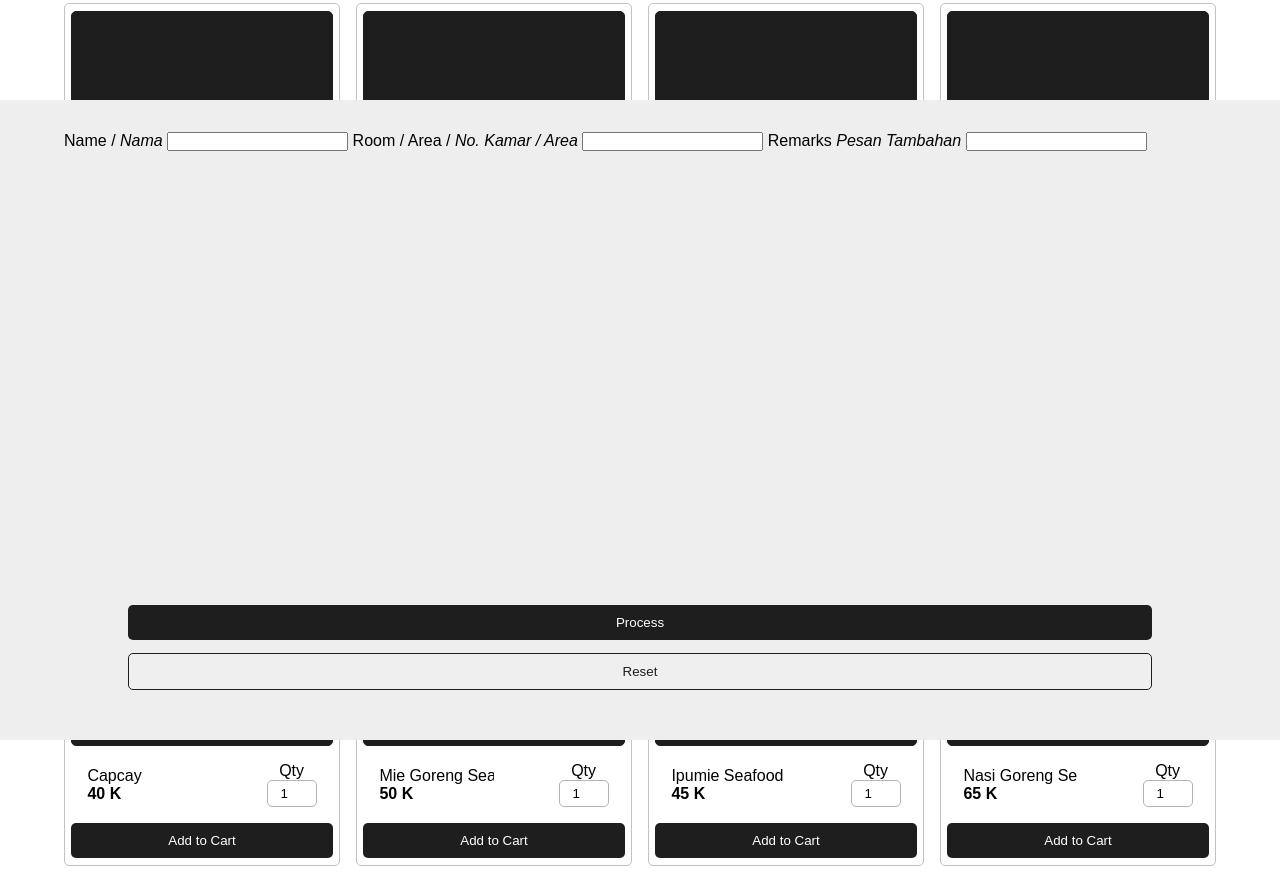
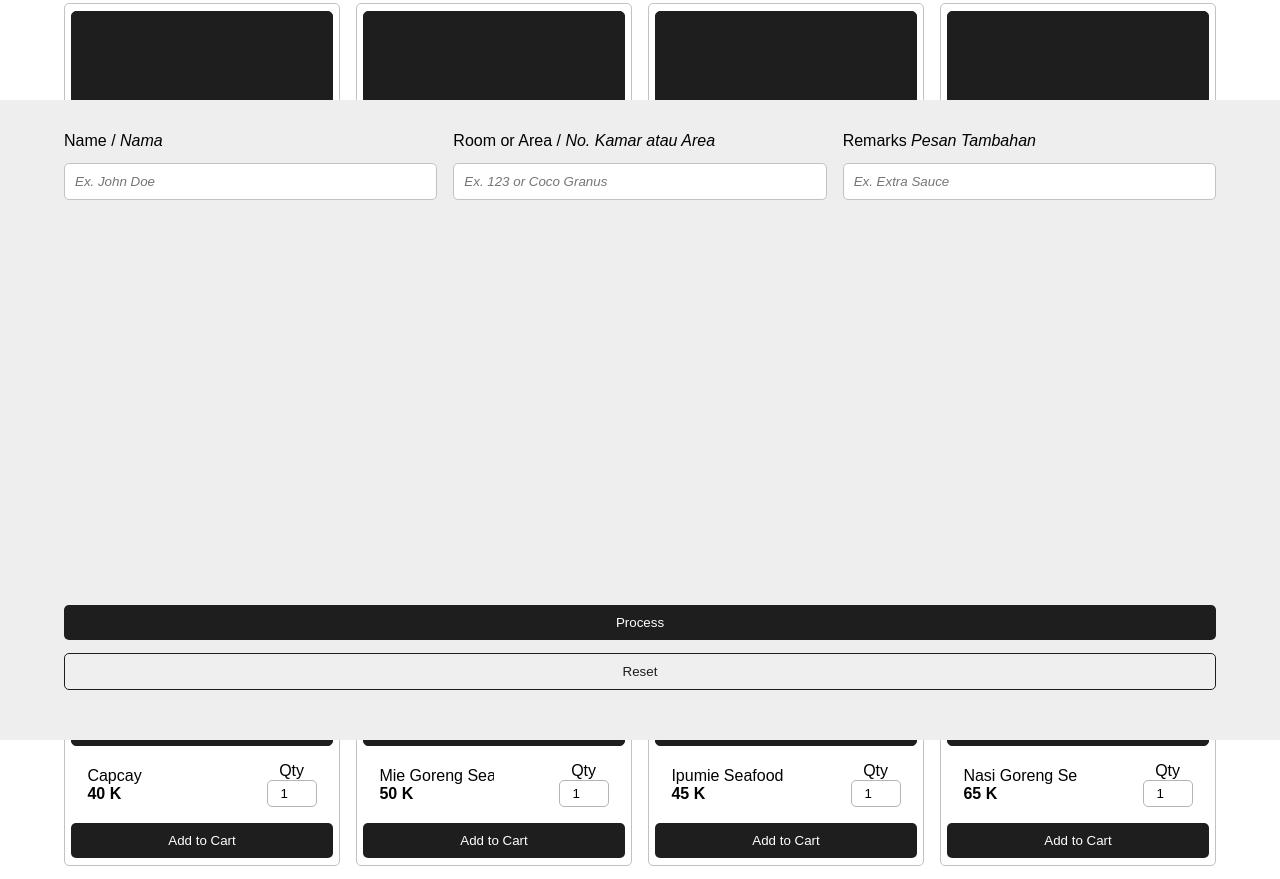
Before and after one commit to uiuxkimabe/menuorder, a plain HTML site: page index.html in a window 1280 px wide. Shown: the part 860-1739 px from the top of the page. Drawn offline with nearby package versions, Linux system fonts and the light colour scheme; a web font is replaced by a local one.

Commit message:
add form for input name area, and add order msg for wa

```diff
--- a/index.html
+++ b/index.html
@@ -545,17 +545,33 @@
     <section id="cart-place">
       <div class="container">
         <div class="row">
-          <form>
-            <label>Name / <i>Nama</i></label>
-            <input type="text" />
-            <label>Room / Area / <i>No. Kamar / Area</i></label>
-            <input type="text" />
-            <label>Remarks <i>Pesan Tambahan</i></label>
-            <input type="text" />
+          <form class="d-grid">
+            <div class="col">
+              <label>Name / <i>Nama</i></label>
+              <input
+                type="text"
+                placeholder="Ex. John Doe"
+                id="customer"
+                required
+              />
+            </div>
+            <div class="col">
+              <label>Room or Area / <i>No. Kamar atau Area</i></label>
+              <input
+                type="text"
+                placeholder="Ex. 123 or Coco Granus"
+                id="area"
+                required
+              />
+            </div>
+            <div class="col">
+              <label>Remarks <i>Pesan Tambahan</i></label>
+              <input type="text" placeholder="Ex. Extra Sauce" id="remark" />
+            </div>
           </form>
-          <ul></ul>
           <button type="submit" id="wa">Process</button>
           <button type="submit" id="reset">Reset</button>
+          <ul></ul>
         </div>
         <figcaption class="tampung"></figcaption>
       </div>
--- a/src/js/index.js
+++ b/src/js/index.js
@@ -315,16 +315,28 @@ allAddCart[32].addEventListener("click", () => {
   addCart(32);
 });
 
+const customer = document.getElementById("customer");
+const area = document.getElementById("area");
+const remark = document.getElementById("remark");
+const wa = document.getElementById("wa");
+
 function msg() {
+
   const url =
-    "https://api.whatsapp.com/send?phone=6281385532791&text=Order%20%3A%0A*" +
+    "https://api.whatsapp.com/send?phone=6281385532791&text=Hi%2C%20Grand%20Ussu.%20Saya%20Mau%20Order%20Ya%20!!!%0ANama%20%3A%20*" +
+    customer.value +
+    "*%0AArea%20%3A%20*" +
+    area.value +
+    "*%0APesan%20Tambahan%20%3A%20*" +
+    remark.value +
+    "*%0ASaya%20Pesan%20%3A%20%0A*" +
     tampung.textContent +
-    "*%20%3A%20";
+    "*%0A%0A%0A*)%20Pembayaran%20dilakukan%20setelah%20pesanan%20dipastikan%20benar%2C%20melalui%0A-%20Bank%20Transfer%0A-%20BNI%20QRIS%0A-%20Debet%20%2F%20Credit%20Card%0A%0A";
 
   window.open(url);
 }
 
-document.getElementById("wa").addEventListener("click", () => {
+wa.addEventListener("click", () => {
   msg();
   cartPlace.classList.remove("up");
 });
--- a/src/style/global.css
+++ b/src/style/global.css
@@ -270,6 +270,20 @@ nav a {
   bottom: 0;
 }
 
+#cart-place form {
+  grid-template-columns: repeat(auto-fit, minmax(250px, 1fr));
+  gap: 1em;
+}
+
+#cart-place form input {
+  width: 100%;
+  margin: 1em 0;
+  padding: 10px;
+  border: 1px solid #c2c2c2;
+  border-radius: 5px;
+  font-style: italic;
+}
+
 #cart-place .row ul {
   height: 300px;
   overflow-y: scroll;
@@ -287,7 +301,7 @@ nav a {
 }
 
 #wa {
-  width: 80%;
+  width: 90%;
   padding: 10px 1.5em;
   background-color: var(--dark);
   color: var(--basic);
@@ -300,7 +314,7 @@ nav a {
 }
 
 #reset {
-  width: 80%;
+  width: 90%;
   padding: 10px 1.5em;
   color: var(--dark);
   border: 1px solid #1e1e1e;
```
